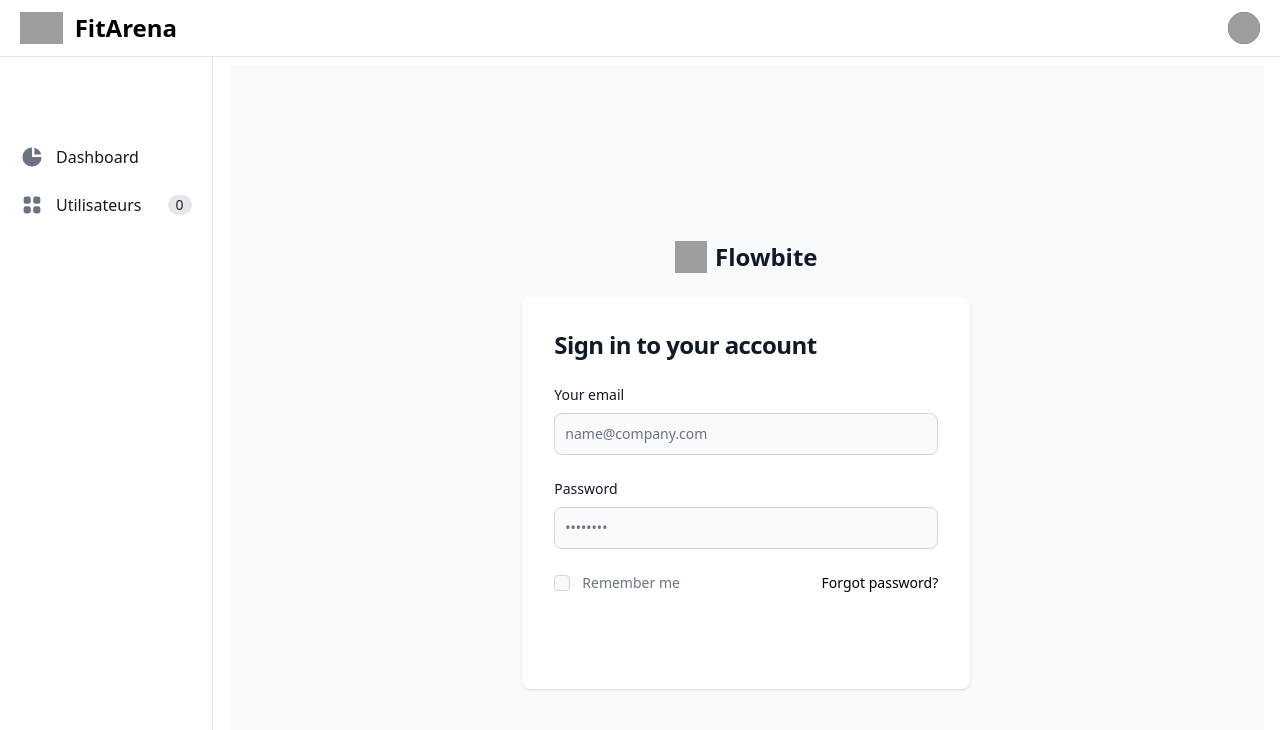
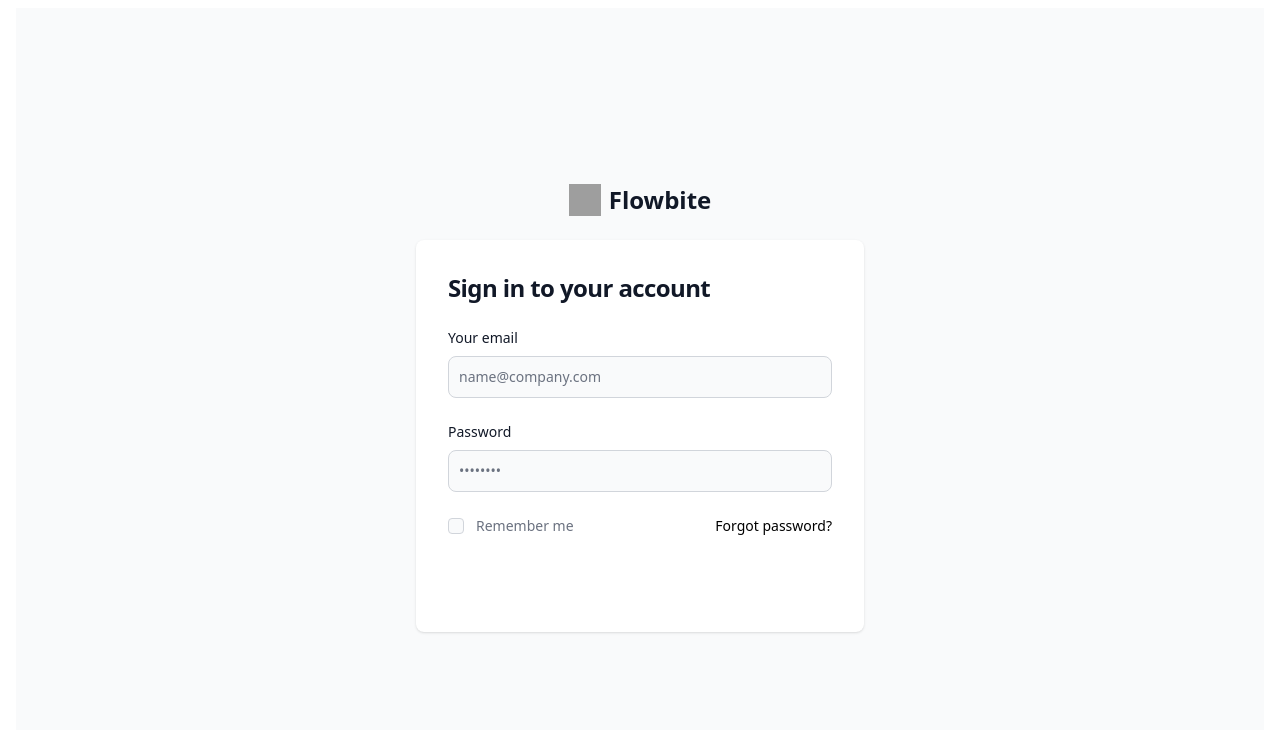
Before and after one commit to Avinint/vueJS, a Vue app: page /login in a window 1280 px wide. Shown: the top 730 px of the page. Built offline with nearby package versions, Linux system fonts and the light colour scheme; grey boxes are pictures that could not be loaded.

Commit message:
correction route

```diff
--- a/src/App.vue
+++ b/src/App.vue
@@ -1,8 +1,7 @@
 <template>
-  <NavBar v-if="router.currentRoute._value.name !== 'Login'"></NavBar>
+  <NavBar v-if="route.name !== 'Login'"></NavBar>
   <div class="flex">
-
-    <SideNav v-if="router.currentRoute._value.name !== 'Login'"></SideNav>
+    <SideNav v-if="route.name !== 'Login'"></SideNav>
     <div class="w-full pt-2 px-4">
       <router-view></router-view>
     </div>
@@ -12,8 +11,8 @@
 <script setup>
   import SideNav from './components/SideNav.vue'
   import NavBar from "./components/NavBar.vue";
-  import {useRouter} from "vue-router";
+  import {useRoute} from "vue-router";
 
-  const router = useRouter()
-  console.log(router)
+  const route = useRoute()
+  console.log(route)
 </script>
```
